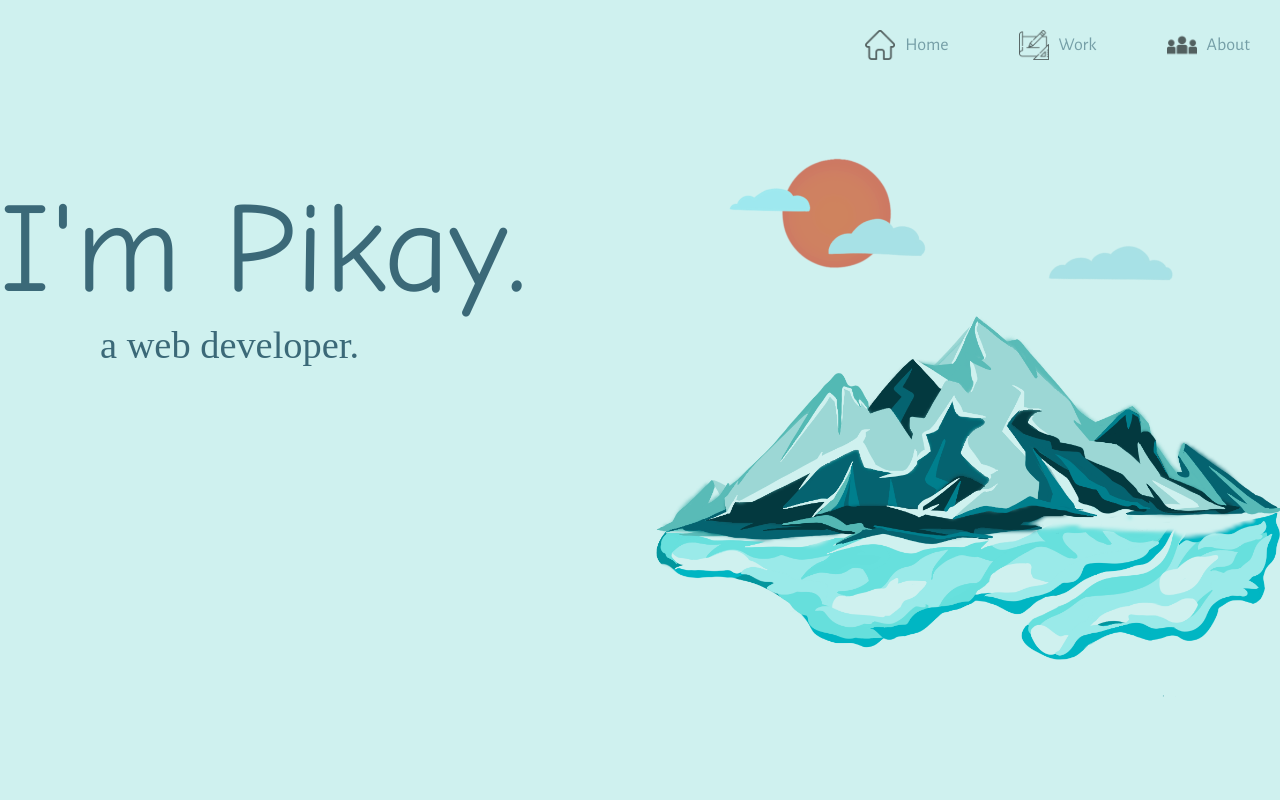
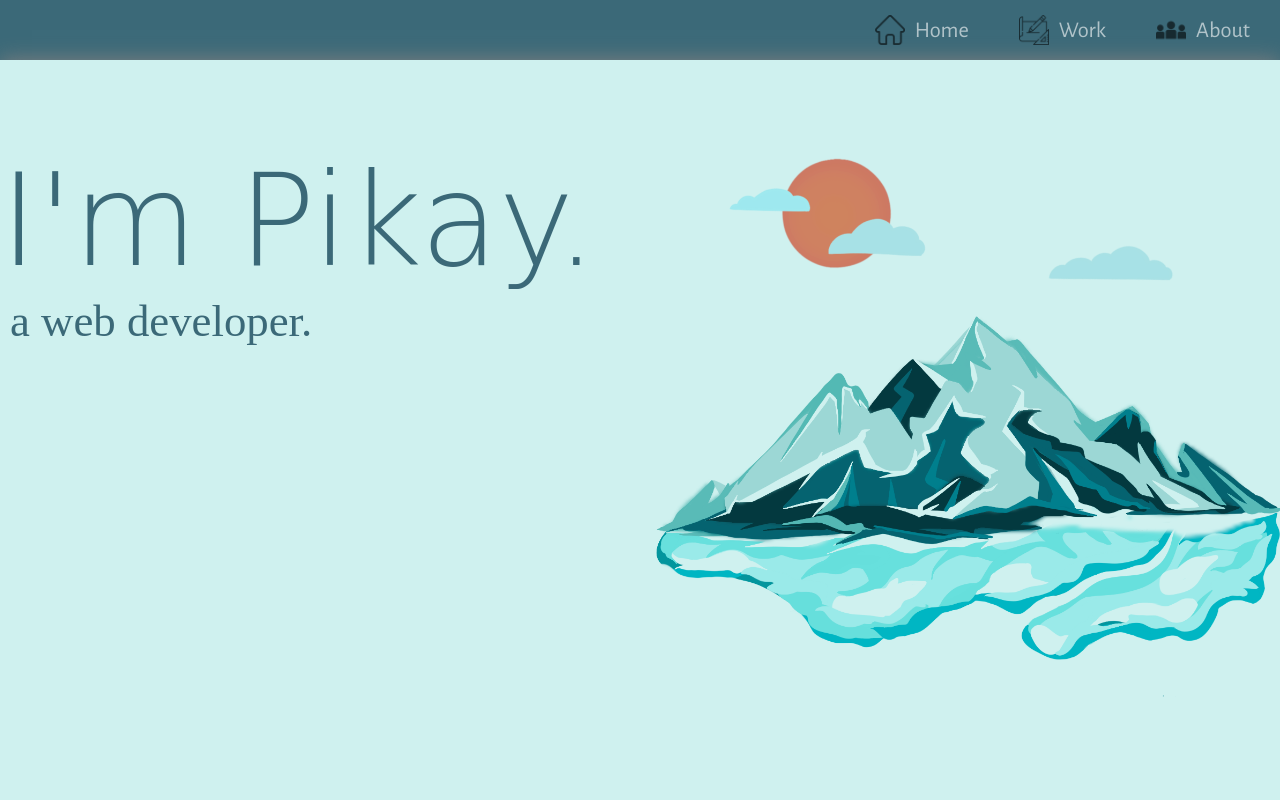
Before and after one commit to Pikay13/first, a plain HTML site: page index.html in a window 1280 px wide. Shown: the top 800 px of the page. Drawn offline with nearby package versions, Linux system fonts and the light colour scheme.

Commit message:
Add files via upload

```diff
--- a/css/styles.scss
+++ b/css/styles.scss
@@ -9,7 +9,7 @@ body{
 ////////////////TAG SELECTORS////////////////
 
 h1{
-    font-family: 'Comic Neue', cursive;
+    font-family: 'Cookie', cursive;
     font-weight: lighter;
     font-size: 8.625rem;
     color: #3b6978;
@@ -34,14 +34,14 @@ h3{
     height: 100vh;
     padding-bottom: 0;
     font-size: 1vw;
+    box-shadow: 0 0px 20px grey;
     p{
         color: #3b6978;
-        font-size: 3em;
-        padding: 0 100px;
+        font-size: 2.8rem;
+        padding: 0 10px;
         margin: 0;
     }
     h1{
-
         font-size: 10vw;
         margin-bottom: 0;
     }
@@ -67,7 +67,6 @@ h3{
 /////////////////////MIDDLE CONTAINER/////////////////
 
 .middle{
-    //background-color: #3b6978;
     margin: 40px 0;
     width: 100%;
     display: flex;
@@ -186,18 +185,18 @@ hr{
 }
 
 .top-links{
-    background-color: #cff1ef;
+    background-color: #3b6978;
     display: flex;
-    width: 100%;
-    flex-direction: row;
+    left: auto;
+    padding-right: 10px;
 a{
-    display: inline-flex;
+    display: inline-flex    ;
     align-items: center;
-    font-size: large;
+    padding: 15px 20px;
+    font-size: 1.4rem;
     text-decoration: none;
     font-family: 'Alegreya Sans', sans-serif;
-    padding: 30px;
-    color: #3b6978;
+    color: white;
     opacity: 0.6;
     transition-duration: 0.2s;
     }
@@ -214,3 +213,9 @@ a{
         margin-left: auto;
     }
 }
+
+.box{
+    box-shadow: 10px 8px 20px grey;
+    margin: 100px 100px 100px 100px;
+    border-radius: 25px;
+}
```
Also changed, not shown: css/styles.css, 1 other file.
